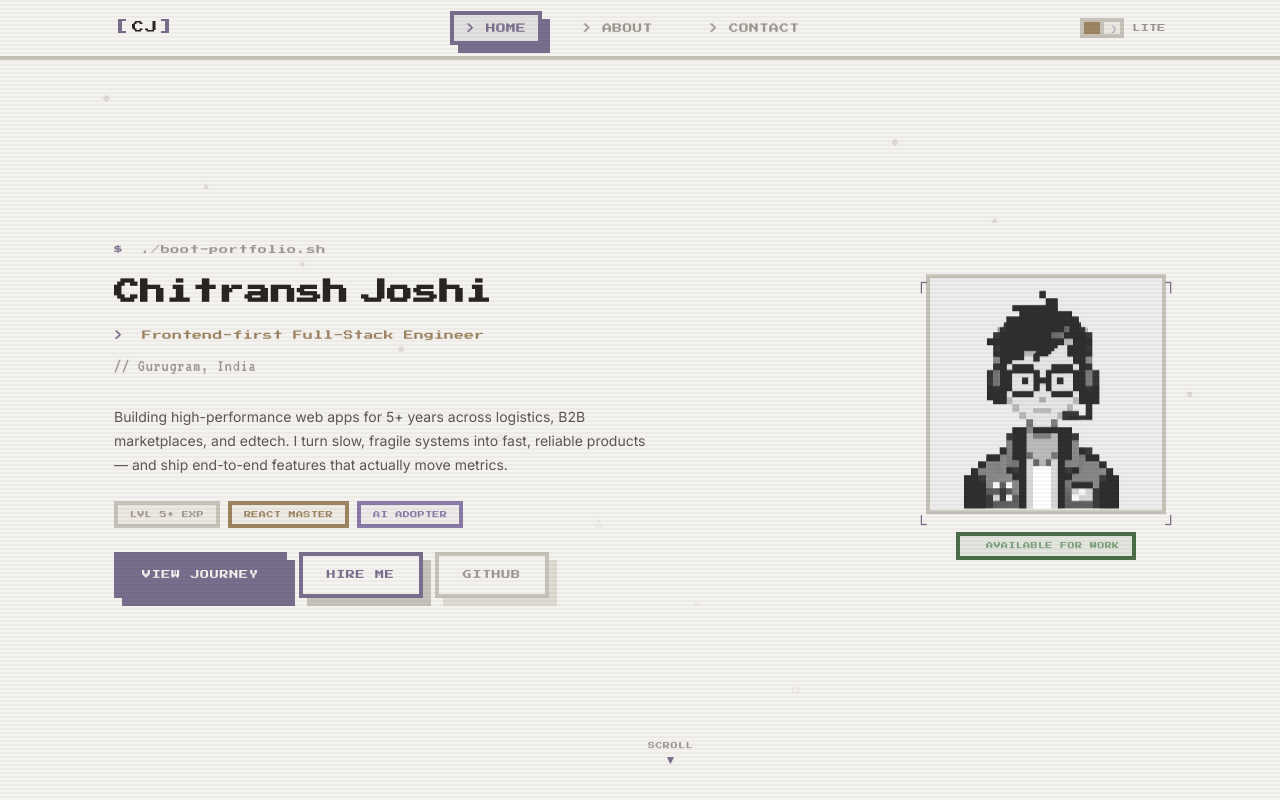
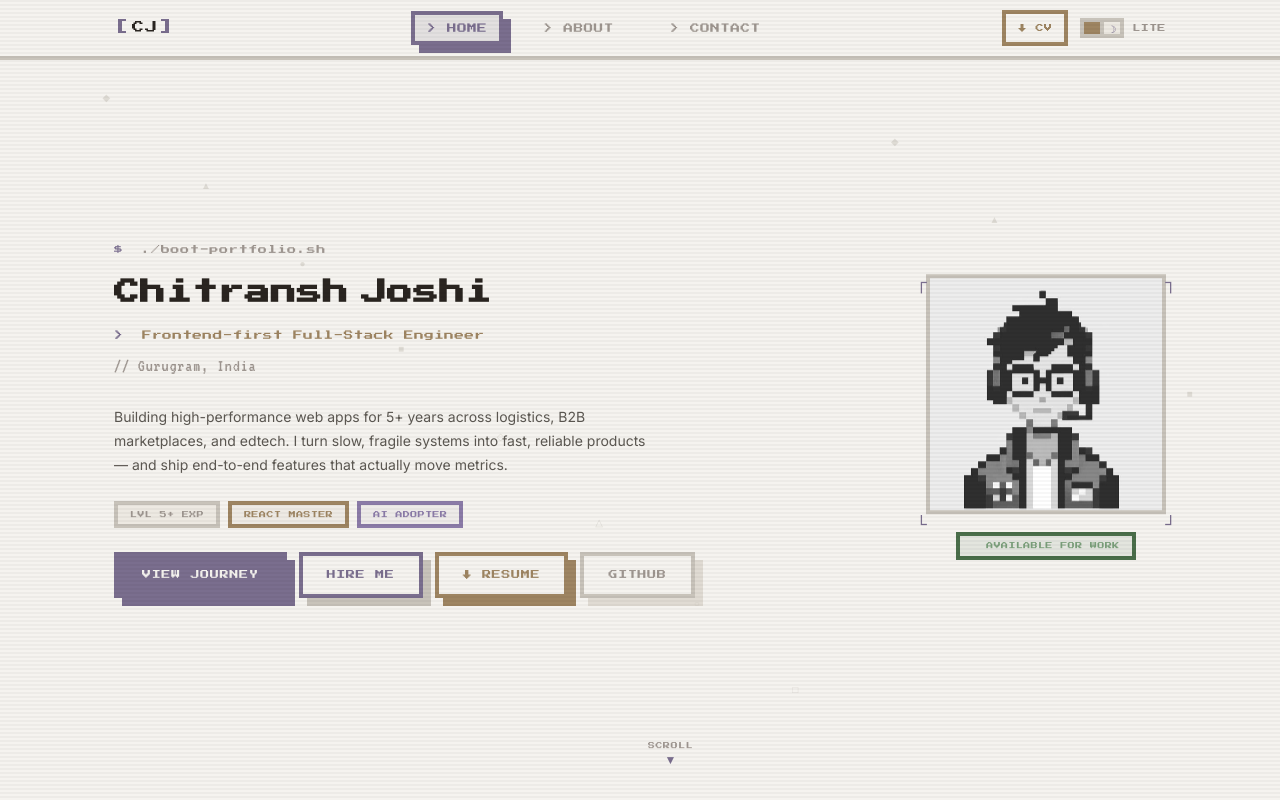
Before and after one commit to chitranshjoshi99/Portfolio, a React (Vite) app: page / in a window 1280 px wide. Shown: the top 800 px of the page. Built offline with nearby package versions, Linux system fonts and the light colour scheme.

Commit message:
Download CV option

```diff
--- a/src/components/Navbar/index.tsx
+++ b/src/components/Navbar/index.tsx
@@ -67,8 +67,16 @@ export function Navbar() {
           ))}
         </ul>
 
-        {/* Right side: theme toggle + mobile burger */}
+        {/* Right side: resume download + theme toggle + mobile burger */}
         <div className="navbar__controls">
+          <a
+            href="/resume.pdf"
+            download="ChitranshJoshi-Resume.pdf"
+            className="navbar__resume pixel-text"
+            aria-label="Download resume"
+          >
+            ↓ CV
+          </a>
           <ThemeToggleButton isDark={isDark} onToggle={toggleTheme} />
 
           {/* Mobile hamburger */}
@@ -100,6 +108,15 @@ export function Navbar() {
                 </NavLink>
               </li>
             ))}
+            <li>
+              <a
+                href="/resume.pdf"
+                download="ChitranshJoshi-Resume.pdf"
+                className="navbar__link navbar__link--resume pixel-text"
+              >
+                ↓ RESUME
+              </a>
+            </li>
           </ul>
         </div>
       </nav>
--- a/src/components/Navbar/style.css
+++ b/src/components/Navbar/style.css
@@ -114,6 +114,27 @@
   align-items: center;
   gap: var(--px3);
   flex-shrink: 0;
+}
+
+/* ── Resume download link ─────────────────────────────────── */
+
+.navbar__resume {
+  font-family: var(--font-pixel);
+  font-size: 8px;
+  color: var(--nivoda-gold);
+  border: var(--px) solid var(--nivoda-gold);
+  padding: var(--px2) var(--px3);
+  letter-spacing: 0.06em;
+  white-space: nowrap;
+  text-decoration: none;
+  transition:
+    background var(--transition-fast),
+    box-shadow var(--transition-fast);
+}
+
+.navbar__resume:hover {
+  background: color-mix(in srgb, var(--nivoda-gold) 12%, transparent);
+  box-shadow: var(--px) var(--px) 0 var(--nivoda-gold);
 }
 
 /* ── Theme Toggle ─────────────────────────────────────────── */
@@ -267,6 +288,10 @@
     display: none;
   }
 
+  .navbar__resume {
+    display: none;
+  }
+
   .navbar__burger {
     display: flex;
   }
--- a/src/pages/Home/index.tsx
+++ b/src/pages/Home/index.tsx
@@ -137,6 +137,14 @@ export default function Home() {
                 HIRE ME
               </Link>
               <a
+                href="/resume.pdf"
+                download="ChitranshJoshi-Resume.pdf"
+                className="btn btn--resume pixel-text"
+                aria-label="Download resume PDF"
+              >
+                ↓ RESUME
+              </a>
+              <a
                 href={PERSON.github}
                 target="_blank"
                 rel="noopener noreferrer"
--- a/src/pages/Home/style.css
+++ b/src/pages/Home/style.css
@@ -93,6 +93,24 @@
 .btn--lg {
   padding: var(--px4) var(--px8);
   font-size: 10px;
+}
+
+.btn--resume {
+  background: transparent;
+  color: var(--nivoda-gold);
+  border-color: var(--nivoda-gold);
+  box-shadow: var(--px2) var(--px2) 0 var(--nivoda-gold);
+}
+
+.btn--resume:hover {
+  background: color-mix(in srgb, var(--nivoda-gold) 12%, transparent);
+  color: var(--nivoda-gold);
+  box-shadow: var(--px2) var(--px2) 0 var(--nivoda-gold);
+}
+
+.btn--pressed {
+  transform: translate(2px, 2px);
+  box-shadow: none !important;
 }
 
 /* ── HERO ──────────────────────────────────────────────────── */
```
Also changed, not shown: 1 other file (tests, documents, lock files or other folders).
